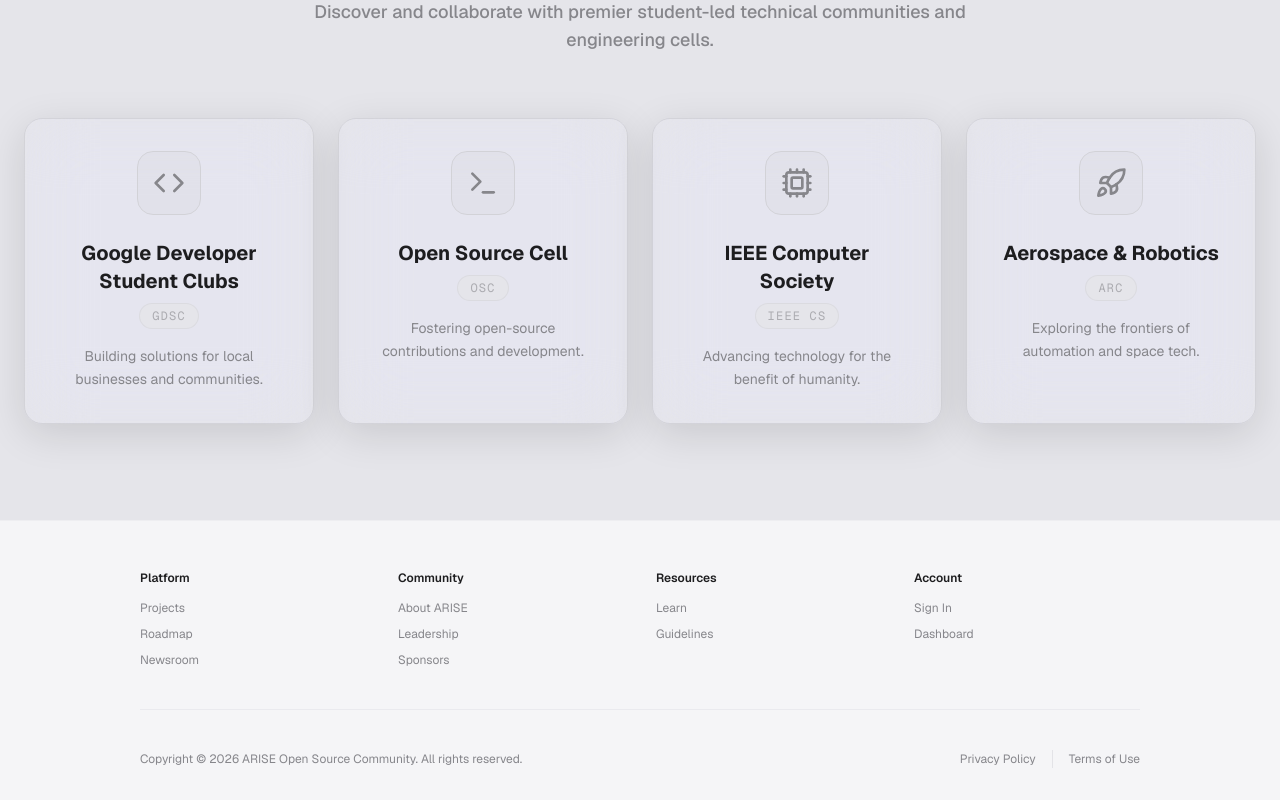
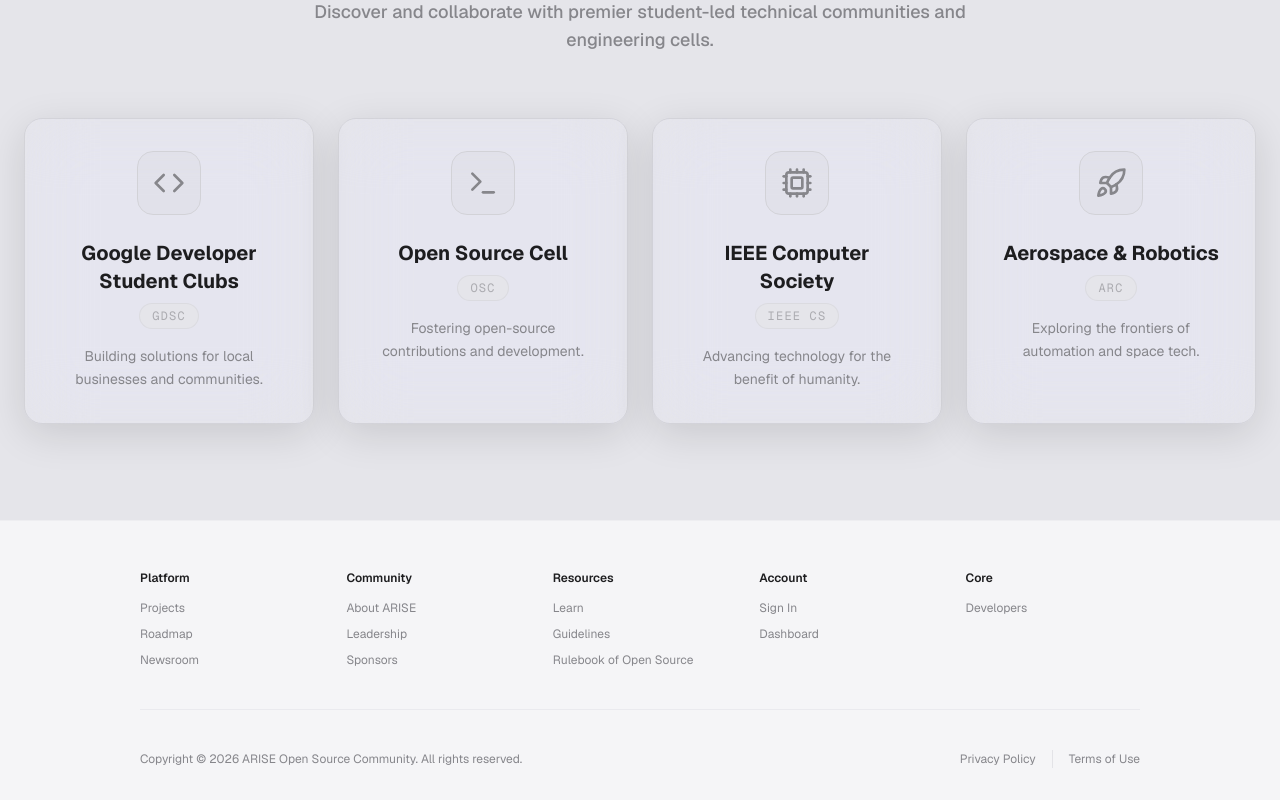
Before and after one commit to originalWhiteShadow/ARISE_osc, a Next.js app: page / in a window 1280 px wide. Shown: the part 1981-2781 px from the top of the page. Built offline with nearby package versions, Linux system fonts and the light colour scheme; no server answers.

Commit message:
Update Footer.tsx

```diff
--- a/src/components/layout/Footer.tsx
+++ b/src/components/layout/Footer.tsx
@@ -4,7 +4,7 @@
   return (
     <footer className="w-full bg-[#f5f5f7] dark:bg-[#151516] text-apple-text text-[12px] pt-12 pb-8 px-4 md:px-8 border-t border-apple-border/20">
       <div className="max-w-[1000px] mx-auto">
-        <div className="grid grid-cols-2 md:grid-cols-4 gap-8 mb-10 border-b border-apple-border/30 pb-10">
+        <div className="grid grid-cols-2 md:grid-cols-5 gap-8 mb-10 border-b border-apple-border/30 pb-10">
           <div>
             <h3 className="font-semibold text-apple-text mb-3">Platform</h3>
             <ul className="space-y-2 text-apple-text-muted">
@@ -26,6 +26,7 @@
             <ul className="space-y-2 text-apple-text-muted">
               <li><Link href="/learn" className="hover:text-apple-text">Learn</Link></li>
               <li><Link href="/" className="hover:text-apple-text">Guidelines</Link></li>
+              <li><Link href="#" className="hover:text-apple-text">Rulebook of Open Source</Link></li>
             </ul>
           </div>
           <div>
@@ -33,6 +34,12 @@
             <ul className="space-y-2 text-apple-text-muted">
               <li><Link href="?login=true" className="hover:text-apple-text">Sign In</Link></li>
               <li><Link href="/profile" className="hover:text-apple-text">Dashboard</Link></li>
+            </ul>
+          </div>
+          <div>
+            <h3 className="font-semibold text-apple-text mb-3">Core</h3>
+            <ul className="space-y-2 text-apple-text-muted">
+              <li><Link href="/developers" className="hover:text-apple-text">Developers</Link></li>
             </ul>
           </div>
         </div>
```
